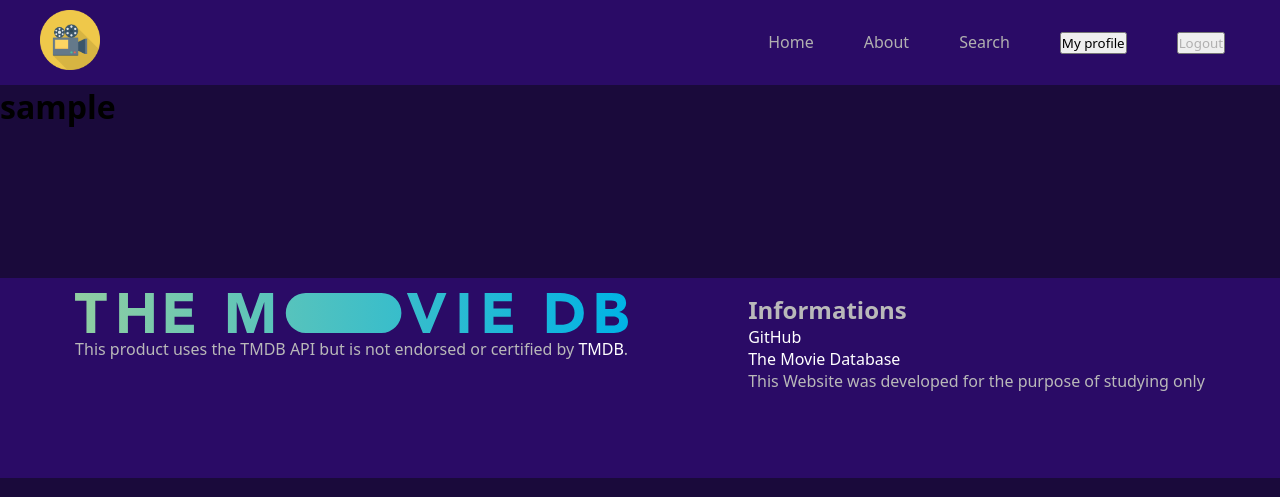
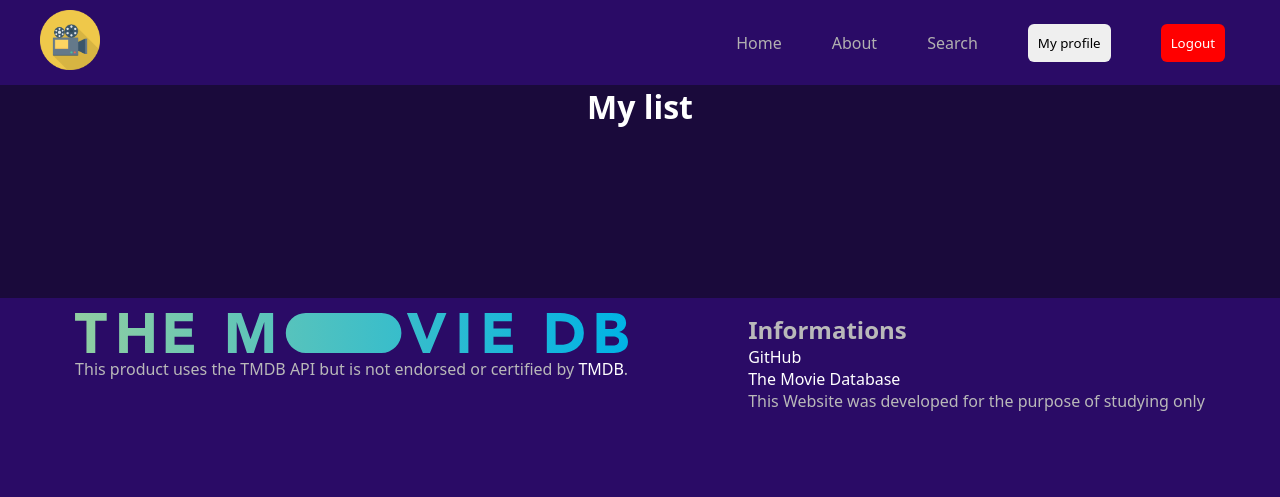
Before and after one commit to ElissonDouglas/moviery_project, a Django app: page /mylist/ in a window 1280 px wide. Shown: the top 497 px of the page. Run offline with Django 4.2, Linux system fonts and the light colour scheme; the visitor is signed in with stand-in values (Sample User, id 1).

Commit message:
added list for movies

```diff
--- a/home/static/css/base.css
+++ b/home/static/css/base.css
@@ -60,6 +60,7 @@
     display: flex;
     gap: 20px;
     list-style: none;
+    align-items: center;
 }
 
 a#sign-in {
@@ -142,6 +143,27 @@
 }
 
 
+
+
+button#profile-button {
+    border: none;
+    padding: 10px;
+    border-radius: 6px;
+}
+
+button#logout-button {
+    background-color: red;
+    padding: 10px;
+    border: none;
+    border-radius: 6px;
+}
+
+button#logout-button a{
+    text-decoration: none;
+    color: white;
+}
+
+
 /* HEADER ENDS*/
 
 /* FOOTER STARTS */
--- a/home/templates/base.html
+++ b/home/templates/base.html
@@ -33,14 +33,14 @@
                         <form action="{% url 'mylist' %}" method="post">
                             {% csrf_token %}
                             <input type="hidden" name="username" id="username" value="{{ user }}">
-                            <button type="submit">My profile</button>
+                            <button type="submit" id="profile-button">My profile</button>
                         </form>
-
                     </li>
                     <li class="nav-item"><button id="logout-button"><a href="{% url 'logout' %}">Logout</a></button></li>
                     {% endif %}
                 </ul>
             </div>
+
                 <div class="mobile-menu-icon">
                     <button onclick="menuShow()"><img src="{% static 'images/menu_white_36dp.svg' %}" alt="" class="icon"></button>
                 </div>
@@ -55,7 +55,7 @@
                 <li class="nav-item"><a href="{% url 'register' %}" id="sign-up">Sign-up</a></li>
 
                 {% else %}
-                    <li class="nav-item"><a href="#">Olá, {{ user.first_name }}</a></li>
+                    <li class="nav-item"><a href="#">Hi, {{ user.first_name }}</a></li>
                     <li><a href="#">My list</a></li>
                     <li class="nav-item"><button id="logout-button"><a href="{% url 'logout' %}">Logout</a></button></li>
                 {% endif %}
--- a/home/templates/movie.html
+++ b/home/templates/movie.html
@@ -24,11 +24,6 @@
                 <p><strong>Status:</strong> {{ movie.status }}</p>
                 {% if user.is_authenticated %}
                     <form action="{{ movie.id }}" method="post">{% csrf_token %}
-                        {% if messages %}
-                            {% for m in messages %}
-                                <p>{{ m }}</p>
-                            {% endfor %}
-                        {% endif %}
                         <input type="hidden" name="movie_id" id="movie_id" value="{{ movie.id }}">
                         <button id="add_list" type="submit">+ Add to my list</button>
                     </form>
--- a/movieryproject/settings.py
+++ b/movieryproject/settings.py
@@ -11,6 +11,8 @@
 """
 
 from pathlib import Path
+import os
+
 
 # Build paths inside the project like this: BASE_DIR / 'subdir'.
 BASE_DIR = Path(__file__).resolve().parent.parent
@@ -123,6 +125,7 @@
 # https://docs.djangoproject.com/en/4.1/howto/static-files/
 
 STATIC_URL = 'static/'
+STATIC_ROOT = os.path.join(BASE_DIR, 'staticfiles')
 
 # Default primary key field type
 # https://docs.djangoproject.com/en/4.1/ref/settings/#default-auto-field
--- /dev/null
+++ b/mylistapp/static/css/mylist.css
@@ -0,0 +1,13 @@
+
+
+h1 {
+    color: white;
+    text-align: center;
+}
+
+.cards {
+    margin-top: 20px;
+    display: flex;
+    justify-content: center;
+    gap: 1.5em;
+}
--- a/mylistapp/static/profile.css
+++ /dev/null
@@ -1,4 +0,0 @@
-div.container {
-    width: 500px;
-    background-color: red;
-}
--- a/mylistapp/templates/list.html
+++ b/mylistapp/templates/list.html
@@ -1,11 +1,27 @@
 {% extends "base.html" %}
 {% load static %}
 {% block content %}
-<link rel="stylesheet" href="{% static 'css/profile.css' %}">
+
+<link rel="stylesheet" href="{% static 'css/mylist.css' %}">
 
     <div class="container">
-        <h1>{{ user }}</h1>
-        <div class="movies">
+        <h1>My list</h1>
+        <div class="cards">
+            {% for m in movies %}
+            <a href="{% url 'movie' m.id %}">
+                <div class="card">
+                    <img src="https://image.tmdb.org/t/p/w185/{{ m.poster_path }}" alt="{{ d.title }}">
+                    <div class="movie-infos">
+                        <p class="movie-title">{{ m.original_title }}</p>
+                        <div class="extra-infos">
+                            <p class="vote_average">{{ m.vote_average|floatformat:1 }}</p>
+                            <p>{{ m.release_date }}</p>
+                        </div>
+                    </div>
+                </div>
+            </a>
+            {% endfor %}
         </div>
     </div>
+<script src="{% static 'js/main.js' %}"></script>
 {% endblock content %}
--- a/mylistapp/views.py
+++ b/mylistapp/views.py
@@ -2,7 +2,16 @@
 from django.views.generic import TemplateView
 from .models import MyList
 from django.contrib.auth.models import User
+
+import requests
+from home.views import get_movie_data_by_id
 # Create your views here.
+
+
+MY_API_KEY = '7c5b4f0aacc314306fd23c1b4c621810'
+
+
+
 
 
 class MyListView(TemplateView):
@@ -10,10 +19,16 @@
 
     def post(self, request, *args, **kwargs):
         user = User.objects.get(username=request.POST.get('username'))
-        print("o id é ", user.id)
         movies = MyList.objects.all().filter(user_id=user.id)
-        print('OS FILMES SÃO:', movies[0].movie)
 
+        all_movies = []
 
+        for movie in movies:
+            aux = get_movie_data_by_id(movie.movie)
+            all_movies.append(aux)
 
-        return None
+        context = {
+            'movies': all_movies,
+        }
+
+        return render(request, self.template_name, context)
```
Also changed, not shown: home/views.py (+11 -4 lines).
